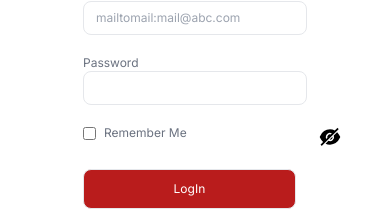
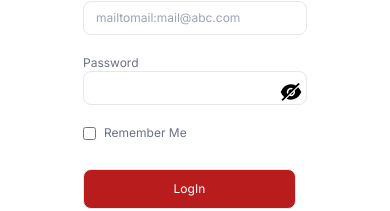
Before and after one commit to olatunde1998/ecommerce-app, a Next.js app: page /signin in a window 390 px wide. Shown: the part 219-430 px from the top of the page. Built offline with nearby package versions, Linux system fonts and the light colour scheme.

Commit message:
make the eye icon responsive

```diff
--- a/src/app/signin/page.jsx
+++ b/src/app/signin/page.jsx
@@ -95,14 +95,15 @@ const SignIn = () => {
             {touched.password && errors.password ? (
               <p className="text-red-500 text-xs pb-5">{errors.password}</p>
             ) : null}
+              <div className="absolute text-2xl right-1 md:right-20 top-1/2 lg:left-72 ">
+              {open === false ? (
+                <AiFillEyeInvisible onClick={toggle} />
+              ) : (
+                <AiFillEye onClick={toggle} />
+              )}
+            </div>
           </div>
-          <div className="absolute text-2xl right-12 ">
-            {open === false ? (
-              <AiFillEyeInvisible onClick={toggle} />
-            ) : (
-              <AiFillEye onClick={toggle} />
-            )}
-          </div>
+
           <div className="mb-7 text-gray-500 flex justify-start items-center">
             <input
               type="checkbox"
```
